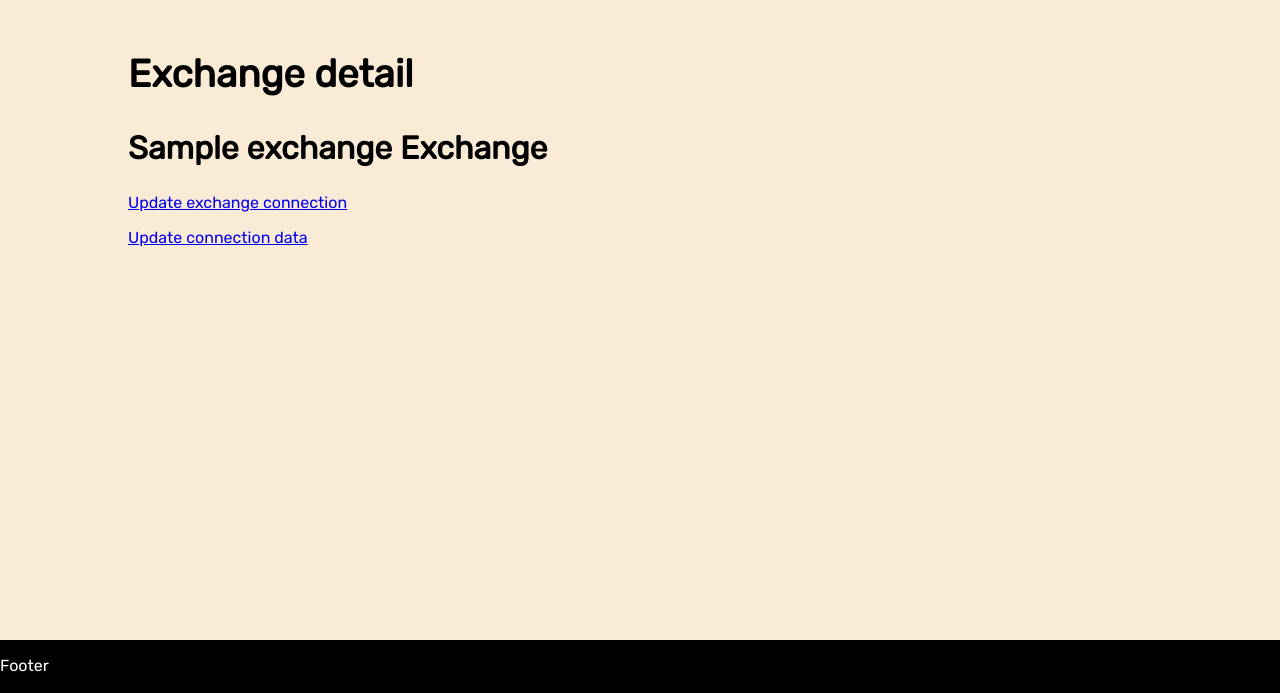
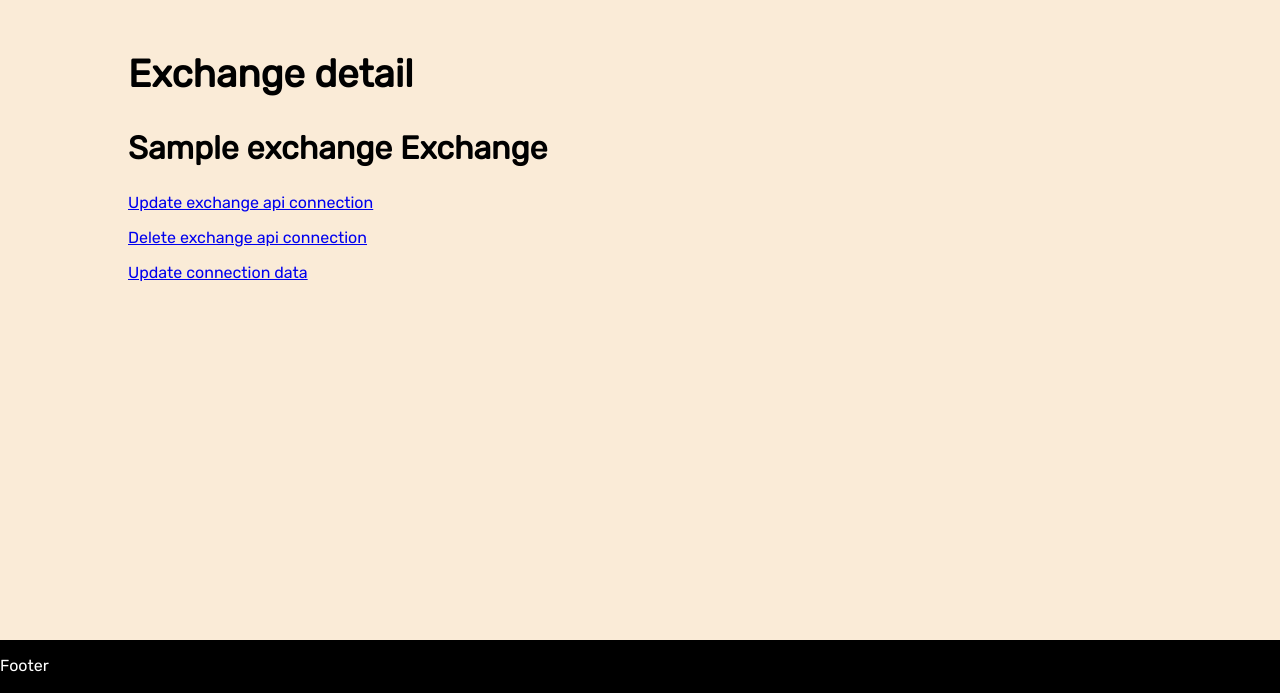
Before and after one commit to ra2dd/django-finances, a Django app: page /portfolio/exchanges/1 in a window 1280 px wide. Shown: the part 107-800 px from the top of the page. Run offline with Django 4.2, Linux system fonts and the light colour scheme; a user stored in the database is signed in; tables that the repository leaves empty hold one stand-in row (values such as "Sample post").

Commit message:
add ApiConnection delete functionality

```diff
--- a/portfolio/templates/connections/exchange_detail.html
+++ b/portfolio/templates/connections/exchange_detail.html
@@ -12,14 +12,22 @@
     <a href="{% url 'apiconnection-add' exchange.pk %}">
         {% if api_connection_exists == True %}
             <p>
-                Update exchange connection
+                Update exchange api connection
             </p>
         {% else %}
             <p>
-                Add exchange connection
+                Add exchange api connection
             </p>
         {% endif %}
     </a>
+
+    {% if api_connection_exists == True %}
+        <a href="{% url 'apiconnection-delete' exchange.pk %}">
+            <p>
+                Delete exchange api connection
+            </p>
+        </a>
+    {% endif %}
 
     <a href="{% url 'fetch-apiconnection-balance' exchange.pk %}">
         <p>
--- a/portfolio/views/connections_views.py
+++ b/portfolio/views/connections_views.py
@@ -13,6 +13,7 @@ from ..forms import ConnectionAddModelForm
 
 def fetch_exchange(self):
     return Exchange.objects.filter(pk=self.kwargs['pk'])[0]
+
 
 class ExchangeListView(generic.ListView, LoginRequiredMixin):
     """View function for listing exchanges and their user wallet connections"""
@@ -57,6 +58,7 @@ class ExchangeDetailView(generic.DetailView, LoginRequiredMixin):
 
         return context
 
+
 class ApiConnectionAdd(generic.CreateView, LoginRequiredMixin):
     """View function for adding user ApiConnection to exchange"""
 
@@ -82,7 +84,7 @@ class ApiConnectionAdd(generic.CreateView, LoginRequiredMixin):
         return super().form_valid(form)
 
     def get_success_url(self):
-        return reverse('exchange-detail', args=[str(self.kwargs['pk'])])
+        return self.object.broker.get_absolute_url()
 
     def get_context_data(self, **kwargs):
         context = super().get_context_data(**kwargs)
@@ -95,9 +97,15 @@ class ApiConnectionAdd(generic.CreateView, LoginRequiredMixin):
 
 class ApiConnectionDelete(generic.DeleteView, LoginRequiredMixin):
     model = ApiConnection
+    template_name = 'connections/apiconnection_delete.html'
 
     def get_success_url(self):
-        return reverse_lazy('exchange-detail', args=str(self.kwargs['pk']))
+        return self.object.broker.get_absolute_url()
+        # return reverse_lazy('exchange-detail', args=str(self.kwargs['pk']))
+
+    def get_object(self):
+        object = ApiConnection.objects.filter(broker=fetch_exchange(self)).filter(owner=self.request.user)[0]
+        return object
 
 
 @require_http_methods(["GET"])
```
Also changed, not shown: portfolio/templates/connections/apiconnection_delete.html (added, +12 -0 lines).
